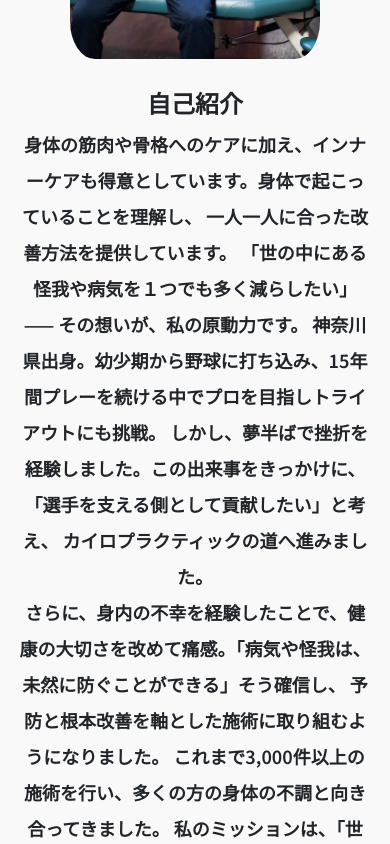
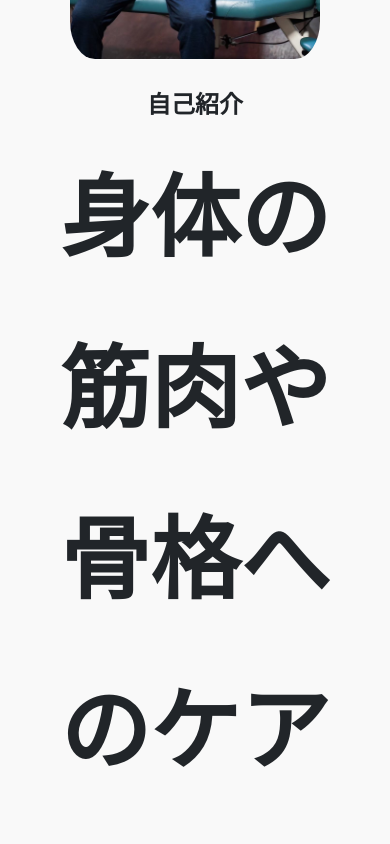
Before and after one commit to cyobi164/yoshida, a React (Vite) app: page / in a window 390 px wide. Shown: the part 1380-2224 px from the top of the page. Built offline with nearby package versions, Linux system fonts and the light colour scheme; a web font is replaced by a local one.

Commit message:
is saved

```diff
--- a/src/component/Main.css
+++ b/src/component/Main.css
@@ -95,7 +95,7 @@ body {
 
 .about-text p {
     font-size: 18px;
-    line-height: 2.0; /* Increased line height */
+    line-height: 1.9; /* Increased line height */
     word-break: break-word; /* Prevents awkward breaks */
     hyphens: auto; /* Adds hyphens where necessary */
     margin-bottom: 15px;
@@ -109,6 +109,9 @@ body {
     }
     .about-text {
         text-align: center;
+    }
+    .about-text p {
+        font-size: 90px;
     }
 }
 
```
